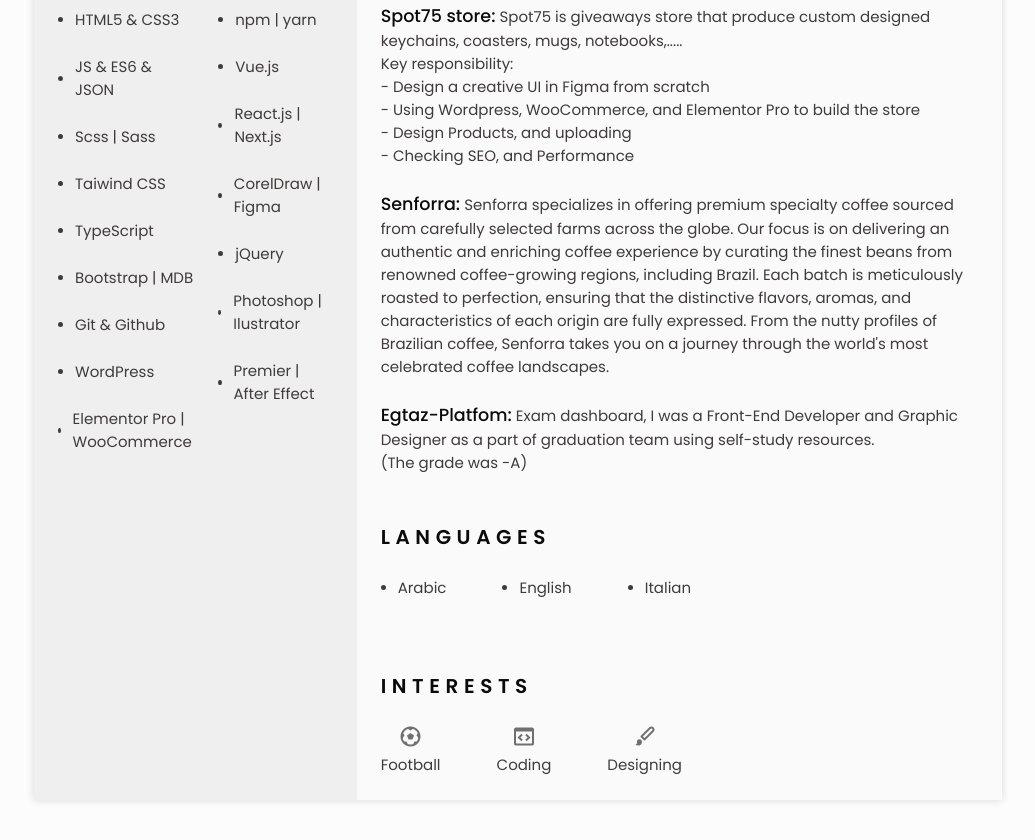
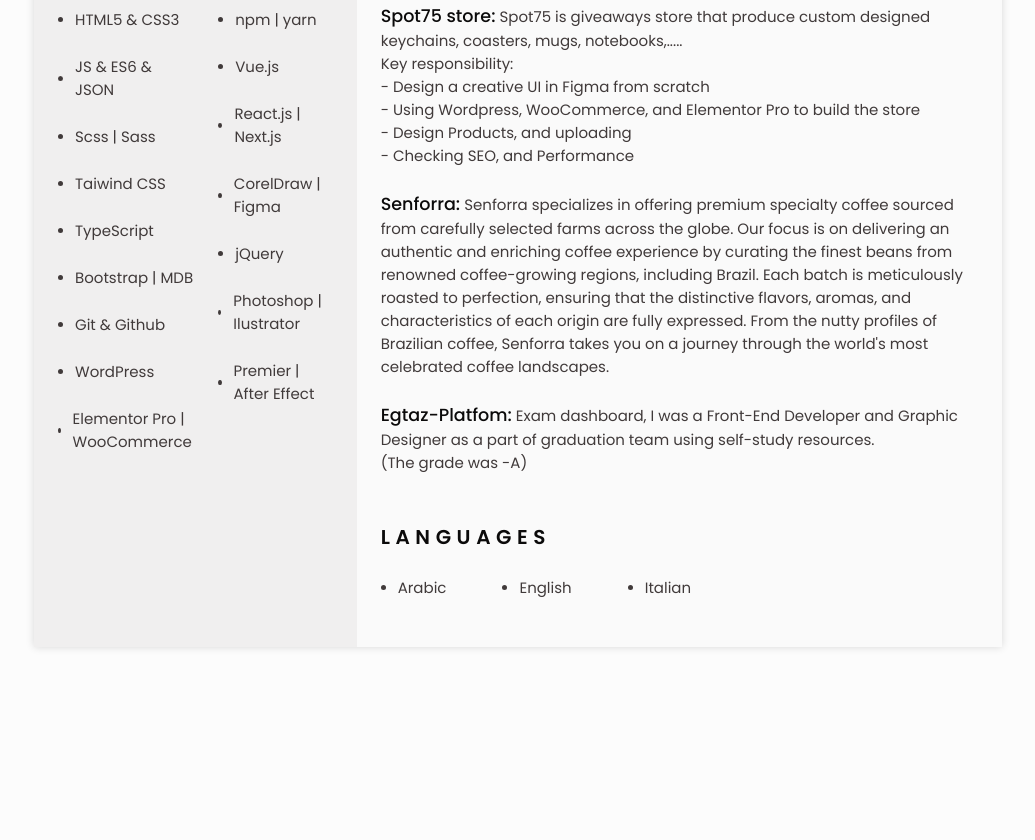
Before and after one commit to YoussefTurkey/YoussefTurkey_CV, a plain HTML site: page index.html in a window 1280 px wide. Shown: the part 1260-2100 px from the top of the page, without its empty margins (122-1157 px from the left). After the commit the page ends 1955 px from the top, so only its background shows below. Drawn offline with nearby package versions, Linux system fonts and the light colour scheme.

Commit message:
remove interest from HTML & CSS

```diff
--- a/css/style.css
+++ b/css/style.css
@@ -122,8 +122,7 @@
     gap: 0.75rem;
 }
 .scale_cv .home__icon,
-.scale_cv .social__icon,
-.scale_cv .interests__icon{
+.scale_cv .social__icon{
     font-size: 1rem;
 }
 .scale_cv .education__container,
@@ -159,9 +158,6 @@
 .scale_cv .skills__name,
 .scale_cv .tech__name{
     margin-bottom: var(--mb-1);
-}
-.scale_cv .interests__container{
-    column-gap: 2.5rem;
 }
 
 
@@ -505,23 +501,6 @@
 }
 
 
-    /* ======= Interests ======= */
-.interests__container{
-    grid-template-columns: repeat(3, 1fr);
-    margin-top: var(--mb-2);
-}
-.interests__content{
-    display: flex;
-    flex-direction: column;
-    align-items: center;
-}
-.interests__icon{
-    font-size: 1.5rem;
-    color: var(--text-color-light);
-    margin-bottom: 0.25rem;
-}
-
-
     /* ======= Scroll Top ======= */
 .scrollTop{
     position: fixed;
@@ -590,10 +569,6 @@
         grid-template-columns: repeat(3, max-content);
         column-gap: 3.5rem;
     }
-    .interests__container{
-        grid-template-columns: repeat(3, max-content);
-        column-gap: 3.5rem;
-    }
     .generate_pdf{
         display: inline-block;
     }
--- a/index.html
+++ b/index.html
@@ -450,30 +450,6 @@
                     </div>
                 </section>
 
-                    <!-- ======= Interests ======= -->
-                <section class="interests section">
-                    <h2 class="section_title">Interests</h2>
-
-                    <div class="interests__container bd_grid">
-
-                        <div class="interests__content">
-                            <i class="bx bx-football interests__icon"></i>
-                            <span class="interests__name">Football</span>
-                        </div>
-
-                        <div class="interests__content">
-                            <i class='bx bx-code-block interests__icon'></i>
-                            <span class="interests__name">Coding</span>
-                        </div>
-
-                        <div class="interests__content">
-                            <i class='bx bxs-paint interests__icon'></i>
-                            <span class="interests__name">Designing</span>
-                        </div>
-
-                    </div>
-                </section>
-
                     <!-- ======= Scroll Top ======= -->
                 <a href="#" class="scrollTop" id="scroll_top">
                     <i class="bx bx-up-arrow-alt scrolltop__icon"></i>
```
